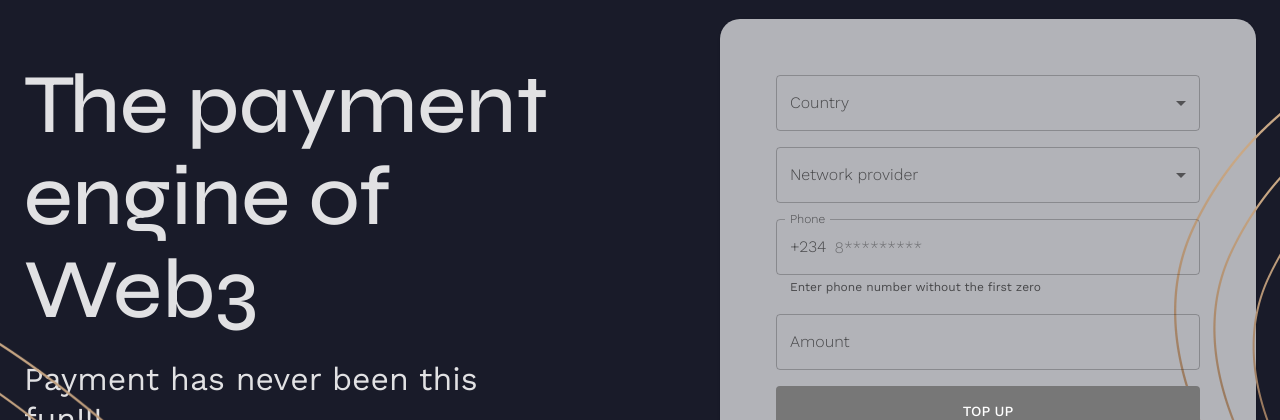
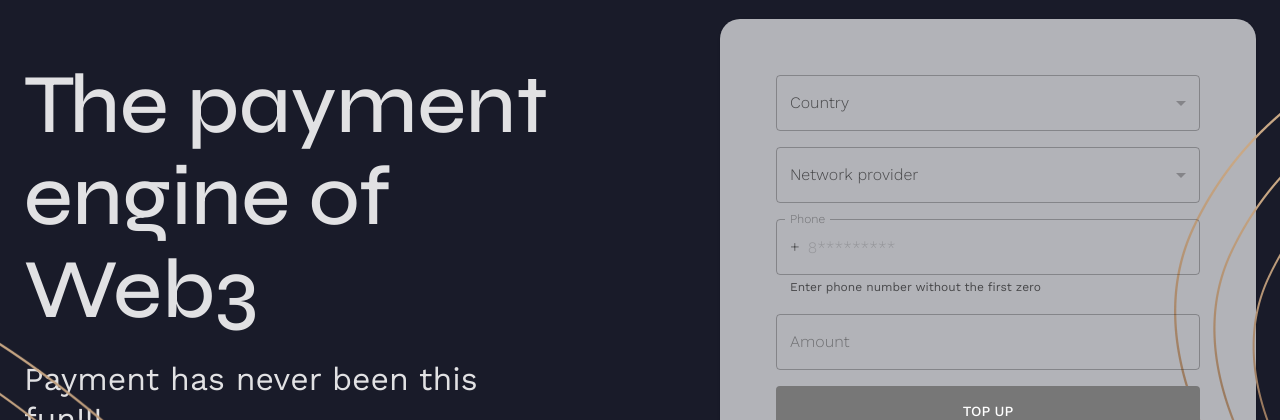
Before and after one commit to Septha-HQ/polygon_hackathon, a React (Vite) app in the folder web/: page / in a window 1280 px wide. Shown: the part 253-673 px from the top of the page. Built offline with nearby package versions, Linux system fonts and the light colour scheme.

Commit message:
- Dynamically rendering form based on connected wallet state - Validate form

```diff
--- a/web/package.json
+++ b/web/package.json
@@ -15,6 +15,7 @@
     "@mui/material": "^5.10.15",
     "dotenv": "^16.0.3",
     "ethers": "^5.7.2",
+    "joi": "^17.7.0",
     "react": "^18.2.0",
     "react-dom": "^18.2.0"
   },
--- /dev/null
+++ b/web/src/components/Card/index.tsx
@@ -0,0 +1,58 @@
+import { Box, Paper, Typography } from "@mui/material";
+import bgImg from "../../assets/card-img.png";
+import React, { useContext } from "react";
+import { TxnContext } from "../../context/TransactionContext";
+import {providers} from "../CardForm";
+
+type Props = {};
+
+const CardInit = (props: Props) => {
+  const { txn } = useContext(TxnContext)!;
+
+
+  const provider = providers.find((x) => x.name == txn.provider);
+
+  return (
+    <Paper
+      sx={{
+        minHeight: "350px",
+        maxWidth: "600px",
+        ml: { lg: 10, md: 20, sm: 0, borderRadius: 10},
+        display: "flex",
+        flexDirection: "column",
+        justifyContent: "space-between",
+        color: provider?.color?provider?.color:"#ffffff",
+        background: provider?.bgcolor?provider?.bgcolor:"#292E4E",
+      }}
+      elevation={20}
+    >
+      <Box
+        p={2}
+        sx={{
+          display: "flex",
+          alignItems: "center",
+          justifyContent: "space-between",
+        }}
+      >
+        <Typography variant="h5" component="div">
+          Recharge Card
+        </Typography>
+        <Box
+          sx={{
+            display: "flex",
+          }}
+        >
+          <Typography variant="h6" component="div">
+            {txn.curr}
+          </Typography>
+          <Typography variant="h5" component="div">
+            {new Intl.NumberFormat().format(txn?.amount)}
+          </Typography>
+        </Box>
+      </Box>
+      <img src={bgImg} alt="" height={200} style={{ width: "75%" }} />
+    </Paper>
+  );
+};
+
+export default CardInit;
--- a/web/src/components/CardForm/index.tsx
+++ b/web/src/components/CardForm/index.tsx
@@ -1,3 +1,5 @@
+import { ChangeEvent, useContext, useState } from "react";
+import Joi from "joi";
 import {
   Box,
   Button,
@@ -7,21 +9,91 @@ import {
   InputAdornment,
   InputLabel,
   MenuItem,
-  OutlinedInput,
   Select,
   TextField,
-  Typography,
 } from "@mui/material";
-import React, { useState } from "react";
-import { Txn } from "../../shared/interface";
+import { TxnContext } from "../../context/TransactionContext";
 
-const CardForm = (txn: Txn) => {
-  const countries = [
-    { name: "Nigeria", currency: "NGN", dialCode: "+234" },
-    { name: "Ghana", currency: "GHC", dialCode: "+234" },
-  ];
+const countries = [
+  { name: "Nigeria", currency: "NGN", dialCode: "+234" },
+  { name: "Ghana", currency: "GHC", dialCode: "+233" },
+];
 
-  const handleTxn = () => {};
+export const providers = [
+  { id: "1", name: "MTN", color: "#000000", bgcolor: "#FFCC00" },
+  { id: "2", name: "GLO", color: "#ffffff", bgcolor: "#006836" },
+  { id: "3", name: "Airtel", color: "#ffffff", bgcolor: "#AA0201" },
+  { id: "4", name: "Etisalat", color: "#ffffff", bgcolor: "#006847" },
+];
+
+const CardForm = () => {
+  const [countryDial, setCountryDial] = useState("+");
+  const [isValid, setIsValid] = useState(false);
+  const { isCurrentNetwork, txn, setTxn } = useContext(TxnContext)!;
+
+  const schema = Joi.object({
+    ref: Joi.string().required(),
+    amount: Joi.number().required(),
+    country: Joi.string().required(),
+    curr: Joi.string().required(),
+    provider: Joi.string().required(),
+    cat: Joi.number(),
+  });
+
+  const validate = () => {
+    const result = schema.validate(txn, { abortEarly: false });
+
+    setIsValid(result.error?false:true)
+  };
+
+  const handleCountry = (e: any) => {
+    const nex_txn = { ...txn };
+    const curr = e.target.value;
+
+    const country = countries.find((x) => x.currency == curr);
+
+    // set currency
+    nex_txn.curr = country?.currency!;
+
+    // set country
+    nex_txn.country = country?.name!;
+
+    // set countryDial
+    setCountryDial(country?.dialCode!);
+
+    setTxn({ ...nex_txn });
+
+    // update valid state
+    validate()
+  };
+
+  const handleProvider = (e: any) => {
+    const nex_txn = { ...txn };
+    const provider = e.target.value;
+
+    // set currency
+    nex_txn.provider = provider!;
+
+    setTxn({ ...nex_txn });
+
+    // update valid state
+    validate()
+  };
+
+  const handleText = (e: ChangeEvent<HTMLInputElement>) => {
+    const { name, value } = e.target;
+
+    setTxn({ ...txn, [name]: value });
+
+    // update valid state
+    validate()
+  };
+
+  const submitTxn = () => {
+    validate()
+    console.log(txn);
+  };
+
   return (
     <Box>
       <Grid container spacing={2}>
@@ -31,10 +103,12 @@ const CardForm = (txn: Txn) => {
             <Select
               labelId="country-label"
               id="country"
-              value={txn.country}
+              value={txn.curr}
               label="Country"
-              // onChange={handleTxn}
+              name="country"
+              onChange={handleCountry}
               color="secondary"
+              disabled={!isCurrentNetwork}
             >
               {countries.map((country) => (
                 <MenuItem key={country.currency} value={country.currency}>
@@ -50,14 +124,15 @@ const CardForm = (txn: Txn) => {
             <Select
               labelId="country-label"
               id="country"
-              value={txn.country}
+              value={txn.provider}
               label="Country"
-              // onChange={handleTxn}
+              onChange={handleProvider}
               color="secondary"
+              disabled={!isCurrentNetwork}
             >
-              {countries.map((country) => (
-                <MenuItem key={country.currency} value={country.currency}>
-                  {country.name}
+              {providers.map((provider) => (
+                <MenuItem key={provider.id} value={provider.name}>
+                  {provider.name}
                 </MenuItem>
               ))}
             </Select>
@@ -70,9 +145,16 @@ const CardForm = (txn: Txn) => {
               label="Phone"
               id="outlined-start-adornment"
               placeholder="8*********"
+              name="ref"
+              type="number"
+              onChange={handleText}
+              disabled={!isCurrentNetwork}
+              color="secondary"
               InputProps={{
                 startAdornment: (
-                  <InputAdornment position="start">+234</InputAdornment>
+                  <InputAdornment position="start">
+                    {countryDial}
+                  </InputAdornment>
                 ),
               }}
             />
@@ -83,7 +165,16 @@ const CardForm = (txn: Txn) => {
         </Grid>
         <Grid item sm={12}>
           <FormControl fullWidth>
-            <TextField id="outlined-basic" label="Amount" variant="outlined" />
+            <TextField
+              id="outlined-basic"
+              label="Amount"
+              variant="outlined"
+              name="amount"
+              type="number"
+              onChange={handleText}
+              color="secondary"
+              disabled={!isCurrentNetwork}
+            />
           </FormControl>
         </Grid>
 
@@ -93,7 +184,8 @@ const CardForm = (txn: Txn) => {
             variant="contained"
             color="primary"
             sx={{ height: 50 }}
-            disabled
+            onClick={submitTxn}
+            disabled={!isCurrentNetwork || !isValid}
           >
             Top Up
           </Button>
--- a/web/src/context/TransactionContext.tsx
+++ b/web/src/context/TransactionContext.tsx
@@ -2,7 +2,7 @@ import { useEffect, useState, createContext, ReactNode } from "react";
 import { ethers } from "ethers";
 
 import { contractABI, contractAddress } from "../utils/constants";
-import { TxnContextType } from "../interface/interface";
+import { ITxn, TxnContextType } from "../interface/interface";
 
 declare global {
   interface Window {
@@ -12,6 +12,15 @@ declare global {
 
 type TxnContextProviderProps = {
   children: ReactNode;
+};
+
+const initialTxn = {
+  country: "",
+  curr: "",
+  amount: 0,
+  ref: "",
+  cat: 0,
+  provider: ""
 };
 
 export const TxnContext = createContext<TxnContextType | null>(null);
@@ -30,6 +39,7 @@ export const TxnProvider = ({ children }: TxnContextProviderProps) => {
   const [connectedAccount, setConnectedAccount] = useState("");
   const [chainId, setChainId] = useState(0);
   const [isCurrentNetwork, setIsCurrentNetwork] = useState(false);
+  const [txn, setTxn] = useState<ITxn>(initialTxn)!;
 
   useEffect(() => {
     // check if a wallet is in the localStorage
@@ -98,6 +108,8 @@ export const TxnProvider = ({ children }: TxnContextProviderProps) => {
         isCurrentNetwork,
         connectedAccount,
         chainId,
+        txn,
+        setTxn,
         connectWallet,
         disconnectWallet,
       }}
--- a/web/src/layouts/Home/index.tsx
+++ b/web/src/layouts/Home/index.tsx
@@ -1,22 +1,15 @@
 import React, { useContext, useEffect, useState } from "react";
 import { TxnContext } from "../../context/TransactionContext";
-import { Txn } from "../../shared/interface";
 import { Box, Button, Grid, Paper, Typography } from "@mui/material";
 import CardForm from "../../components/CardForm";
 import Roadmap from "../../components/Roadmap";
 import Waitlist from "../../components/Waitlist";
 import HomeIntro from "../../components/HomeIntro";
+import CardInit from "../../components/Card";
 
 type Props = {};
 
 const MUMBAI_CHAIN_ID = 80001;
-
-const initialTxn = {
-  country: "",
-  provider: "",
-  reference: "",
-  amount: 0,
-};
 
 const hashWalletAddress = (address: string) => {
   const first4 = address.slice(0, 7);
@@ -26,14 +19,10 @@ const hashWalletAddress = (address: string) => {
 };
 
 const Home = (props: Props) => {
-  const [txn, setTxn] = useState<Txn>(initialTxn);
 
   const { isCurrentNetwork, chainId, connectedAccount, connectWallet } =
     useContext(TxnContext)!;
 
-  useEffect(() => {
-    console.log(chainId);
-  }, [chainId]);
 
   return (
     <>
@@ -52,7 +41,7 @@ const Home = (props: Props) => {
         {/* Hero page */}
         <Grid container spacing={20}>
           <Grid item sm={12} md={6} sx={{ my: { lg: 5, xs: 0 }, pt: 0 }}>
-            {isCurrentNetwork?"":<HomeIntro />}
+            {isCurrentNetwork?<CardInit/>:<HomeIntro />}
           </Grid>
           <Grid item sm={12} md={6}>
             <Paper
@@ -61,11 +50,11 @@ const Home = (props: Props) => {
                 maxWidth: 500,
                 borderRadius: "20px",
                 color: "#ffffff",
-                background: "#ffffffaa",
+                background: isCurrentNetwork?"#ffffff":"#ffffffaa",
                 p: 7,
               }}
             >
-              <CardForm {...txn} />
+              <CardForm />
             </Paper>
           </Grid>
         </Grid>
--- a/web/src/shared/interface.ts
+++ /dev/null
@@ -1,6 +0,0 @@
-export interface Txn {
-    country: string;
-    provider: string;
-    reference: string;
-    amount: number;
-}
```
Also changed, not shown: web/src/interface/interface.ts (+10 -4 lines), web/src/assets/card-img.png (added), 1 other file (tests, documents, lock files or other folders).
